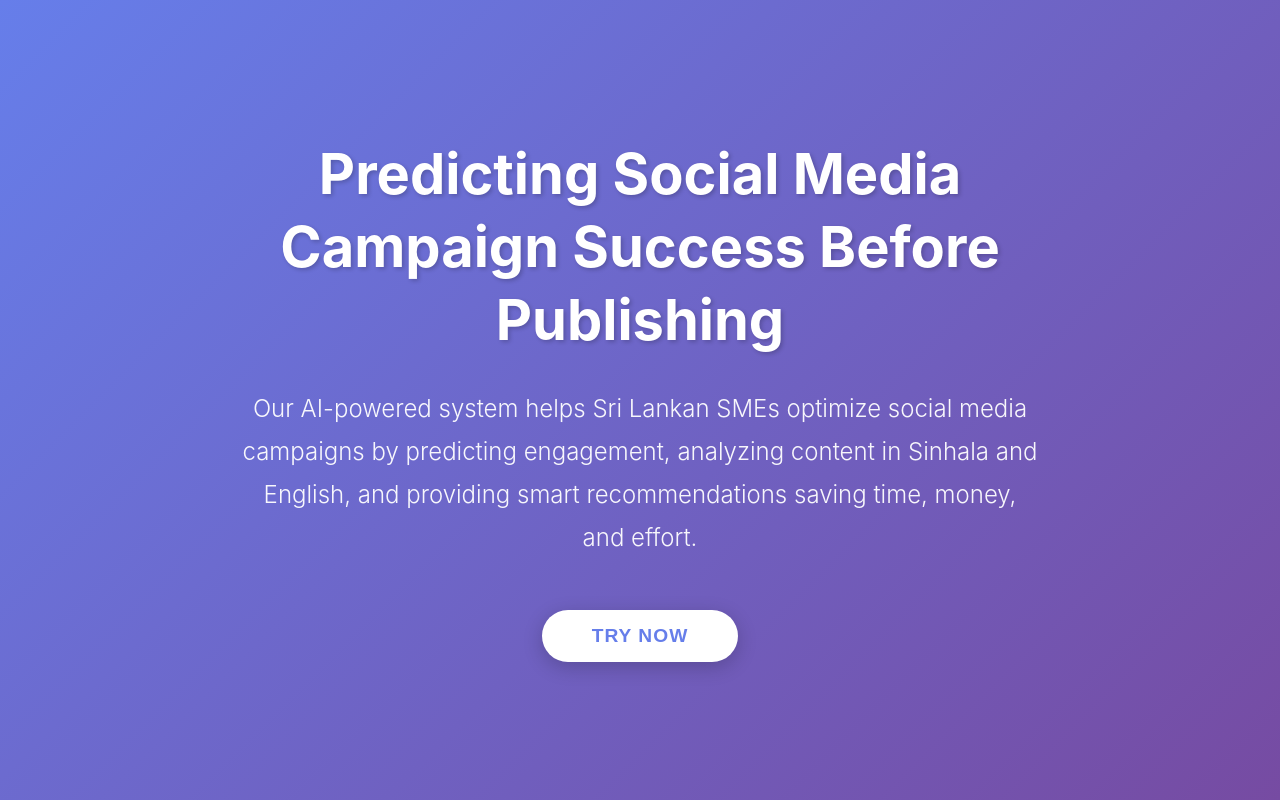
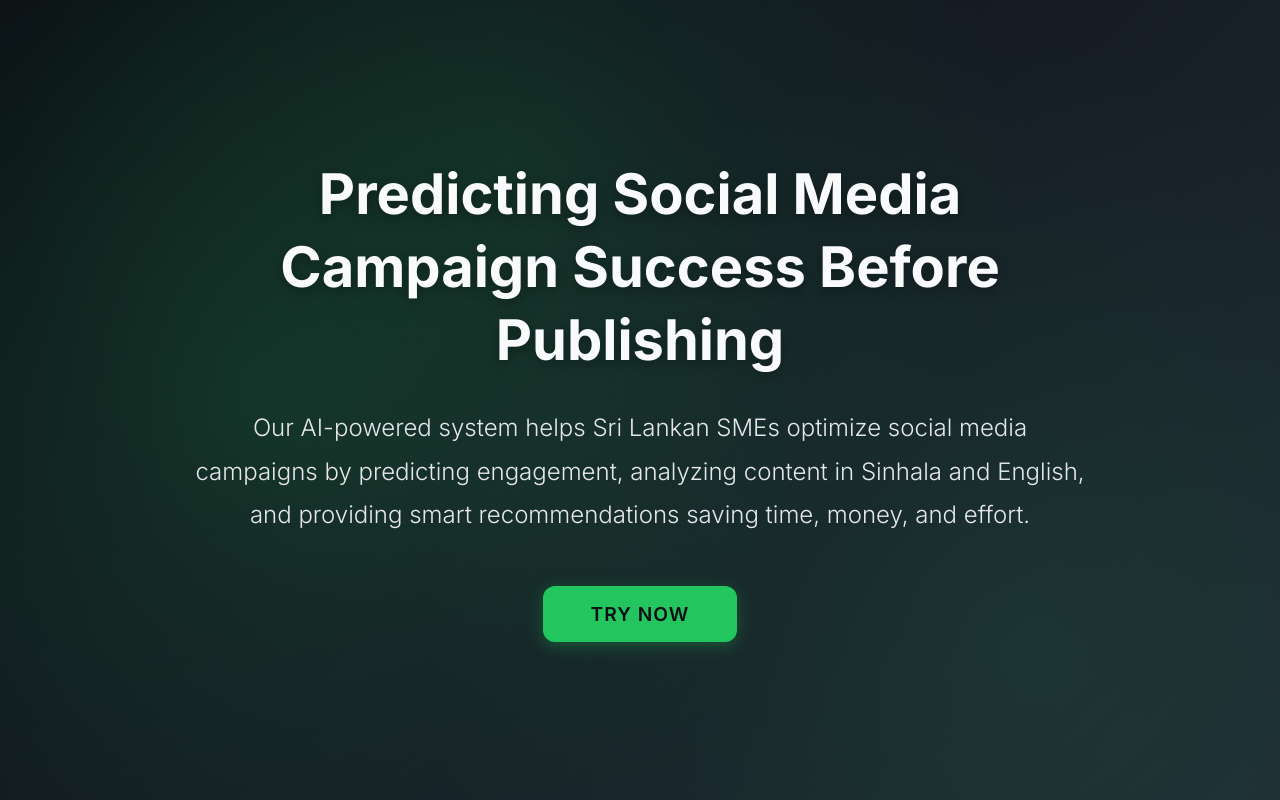
Before and after one commit to SachinthyaCodes/AI-powered-digital-marketing-optimizer, a React (Create React App) app in the folder frontend/: page / in a window 1280 px wide. Built offline with nearby package versions, Linux system fonts and the light colour scheme; no server answers.

Commit message:
improve css

```diff
--- a/frontend/src/components/CampaignAboutUs.css
+++ b/frontend/src/components/CampaignAboutUs.css
@@ -1,10 +1,12 @@
+@import url('https://fonts.googleapis.com/css2?family=Inter:wght@300;400;500;600;700&display=swap');
+
 .about-us-container {
   display: flex;
   justify-content: center;
   align-items: center;
   min-height: 100vh;
   padding: 60px 20px;
-  background: linear-gradient(135deg, #667eea 0%, #764ba2 100%);
+  background: linear-gradient(135deg, #0B0F14 0%, #1F2933 100%);
   border-radius: 0;
   margin: 0;
   box-shadow: none;
@@ -15,16 +17,29 @@
   right: 0;
 }
 
+.about-us-container::before {
+  content: '';
+  position: absolute;
+  inset: 0;
+  background:
+    radial-gradient(circle at 20% 50%, rgba(34, 197, 94, 0.15), transparent 50%),
+    radial-gradient(circle at 80% 80%, rgba(34, 197, 94, 0.1), transparent 50%),
+    radial-gradient(circle at 40% 20%, rgba(34, 197, 94, 0.1), transparent 50%);
+  pointer-events: none;
+}
+
 .about-us-content {
-  max-width: 800px;
+  max-width: 900px;
   width: 100%;
   text-align: center;
-  color: white;
+  color: #F9FAFB;
   animation: fadeIn 0.8s ease-in;
   display: flex;
   flex-direction: column;
   justify-content: center;
   align-items: center;
+  position: relative;
+  z-index: 1;
 }
 
 .about-us-title {
@@ -32,41 +47,68 @@
   font-weight: 700;
   margin-bottom: 30px;
   line-height: 1.3;
-  text-shadow: 2px 2px 4px rgba(0, 0, 0, 0.2);
+  color: #F9FAFB;
+  text-shadow: 0 4px 12px rgba(0, 0, 0, 0.3);
+  font-family: 'Inter', sans-serif;
 }
 
 .about-us-description {
   font-size: 1.5rem;
   line-height: 1.8;
   margin-bottom: 50px;
-  opacity: 0.95;
+  color: #E5E7EB;
   font-weight: 300;
   max-width: 900px;
+  font-family: 'Inter', sans-serif;
 }
 
 .btn-try-now {
-  background: white;
-  color: #667eea;
+  background: #22C55E;
+  color: #0B0F14;
   font-size: 1.2rem;
   font-weight: 600;
-  padding: 15px 50px;
+  padding: 16px 48px;
   border: none;
-  border-radius: 50px;
+  border-radius: 12px;
   cursor: pointer;
   transition: all 0.3s ease;
-  box-shadow: 0 5px 20px rgba(0, 0, 0, 0.2);
+  box-shadow: 0 4px 16px rgba(34, 197, 94, 0.3);
   text-transform: uppercase;
   letter-spacing: 1px;
+  font-family: 'Inter', sans-serif;
+  position: relative;
+  overflow: hidden;
+}
+
+.btn-try-now::before {
+  content: '';
+  position: absolute;
+  top: 0;
+  left: -100%;
+  width: 100%;
+  height: 100%;
+  background: linear-gradient(90deg, transparent, rgba(255, 255, 255, 0.2), transparent);
+  transition: left 0.5s;
+}
+
+.btn-try-now:hover::before {
+  left: 100%;
 }
 
 .btn-try-now:hover {
-  transform: translateY(-3px);
-  box-shadow: 0 8px 30px rgba(0, 0, 0, 0.3);
-  background: #f8f9fa;
+  background: #16A34A;
+  transform: translateY(-2px);
+  box-shadow: 0 8px 24px rgba(34, 197, 94, 0.4);
 }
 
 .btn-try-now:active {
-  transform: translateY(-1px);
+  transform: translateY(0);
+}
+
+.btn-try-now:focus {
+  outline: none;
+  ring: 2px solid #22C55E;
+  ring-offset: 2px;
 }
 
 @keyframes fadeIn {
--- a/frontend/src/components/FeatureImportance.js
+++ b/frontend/src/components/FeatureImportance.js
@@ -6,7 +6,7 @@ const FeatureImportance = ({ featureImportance }) => {
 
   return (
     <div className="feature-importance-section">
-      <h3>📈 Feature Importance</h3>
+      <h3>Feature Importance</h3>
       <div className="importance-bars">
         {Object.entries(featureImportance).map(([feature, importance], index) => (
           <div key={index} className="importance-item">
--- a/frontend/src/components/HashtagSuggestions.js
+++ b/frontend/src/components/HashtagSuggestions.js
@@ -20,7 +20,7 @@ const HashtagSuggestions = ({ hashtags }) => {
   return (
     <div className="hashtags-section">
       <div className="hashtags-header">
-        <h3>🏷️ Suggested Hashtags ({hashtags?.length || 0})</h3>
+        <h3>Suggested Hashtags ({hashtags?.length || 0})</h3>
         {hashtags && hashtags.length > 0 && (
           <button className="copy-all-btn" onClick={copyAllHashtags}>
             {copiedIndex === 'all' ? '✓ Copied!' : '📋 Copy All'}
--- a/frontend/src/components/Recommendations.js
+++ b/frontend/src/components/Recommendations.js
@@ -4,7 +4,7 @@ import './Recommendations.css';
 const Recommendations = ({ recommendations }) => {
   return (
     <div className="insights-section">
-      <h3>💡 AI-Powered Recommendations</h3>
+      <h3>AI-Powered Recommendations</h3>
       <p className="recommendations-intro">Based on SHAP analysis and real-world engagement patterns, here's how to boost your campaign performance:</p>
 
       <div className="recommendations-list">
--- a/frontend/src/components/Results.js
+++ b/frontend/src/components/Results.js
@@ -101,7 +101,7 @@ const Results = ({ results, predictionHistory, loadingHistory, onDelete }) => {
               {/* Predictions */}
               {viewingPrediction.predictions && (
                 <div className="detail-section">
-                  <h3> Predictions</h3>
+                  <h3>Predictions</h3>
                   <PredictionsGrid predictions={viewingPrediction.predictions} />
                 </div>
               )}
@@ -109,7 +109,7 @@ const Results = ({ results, predictionHistory, loadingHistory, onDelete }) => {
               {/* AI-Powered Recommendations */}
               {viewingPrediction.recommendations && (
                 <div className="detail-section">
-                  <h3> AI-Powered Recommendations</h3>
+                  <h3>AI-Powered Recommendations</h3>
                   <Recommendations recommendations={viewingPrediction.recommendations} />
                 </div>
               )}
@@ -117,7 +117,7 @@ const Results = ({ results, predictionHistory, loadingHistory, onDelete }) => {
               {/* Hashtag Suggestions */}
               {viewingPrediction.hashtag_suggestions && (
                 <div className="detail-section">
-                  <h3> Hashtag Suggestions</h3>
+                  <h3>Hashtag Suggestions</h3>
                   <HashtagSuggestions hashtags={viewingPrediction.hashtag_suggestions} />
                 </div>
               )}
@@ -133,7 +133,7 @@ const Results = ({ results, predictionHistory, loadingHistory, onDelete }) => {
               {/* Feature Importance */}
               {viewingPrediction.feature_importance && (
                 <div className="detail-section">
-                  <h3>🎯 Feature Importance</h3>
+                  <h3>Feature Importance</h3>
                   <FeatureImportance featureImportance={viewingPrediction.feature_importance} />
                 </div>
               )}
--- a/frontend/src/components/TimingAnalysis.js
+++ b/frontend/src/components/TimingAnalysis.js
@@ -15,12 +15,12 @@ const TimingAnalysis = ({ timingAnalysis }) => {
 
   return (
     <div className="timing-analysis-section">
-      <h3>⏰ Optimal Posting Times Analysis</h3>
+      <h3>Optimal Posting Times Analysis</h3>
 
       {/* Current vs Optimal Performance */}
       {current_metrics && optimal_predictions && (
         <div className="performance-comparison">
-          <h4>📊 Performance: Current vs Optimal Timing</h4>
+          <h4>Performance: Current vs Optimal Timing</h4>
           <div className="metrics-grid">
             <div className="metric-card">
               <div className="metric-header">
@@ -117,7 +117,7 @@ const TimingAnalysis = ({ timingAnalysis }) => {
 
           {improvement_potential && improvement_potential.percentage > 0 && (
             <div className="overall-improvement">
-              <span className="improvement-icon">📈</span>
+              <span className="improvement-icon"></span>
               <span className="improvement-message">
                 With optimal timing, your metrics could improve by <strong>{improvement_potential.percentage}%</strong>
               </span>
@@ -200,7 +200,7 @@ const TimingAnalysis = ({ timingAnalysis }) => {
 
       {/* Key Insights */}
       <div className="timing-insights">
-        <h4>💡 Key Insights & Recommendations</h4>
+        <h4>Key Insights & Recommendations</h4>
         <div className="insights-container">
           {Object.entries(insights).map(([key, value], index) => (
             <div key={index} className="insight-item">
```
